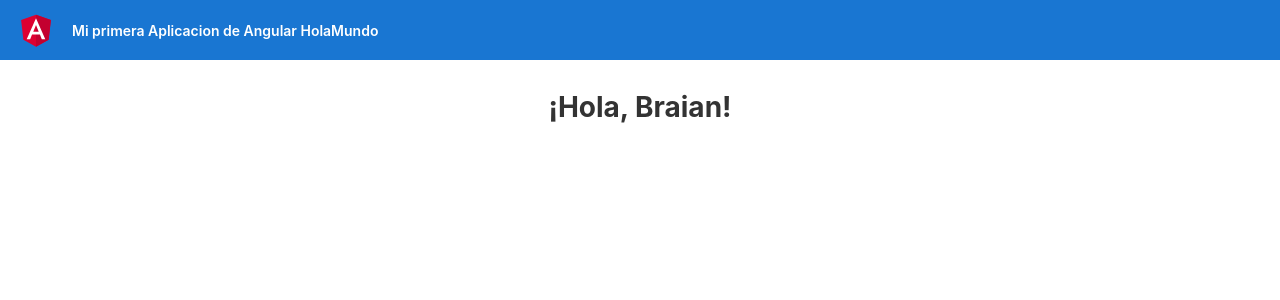
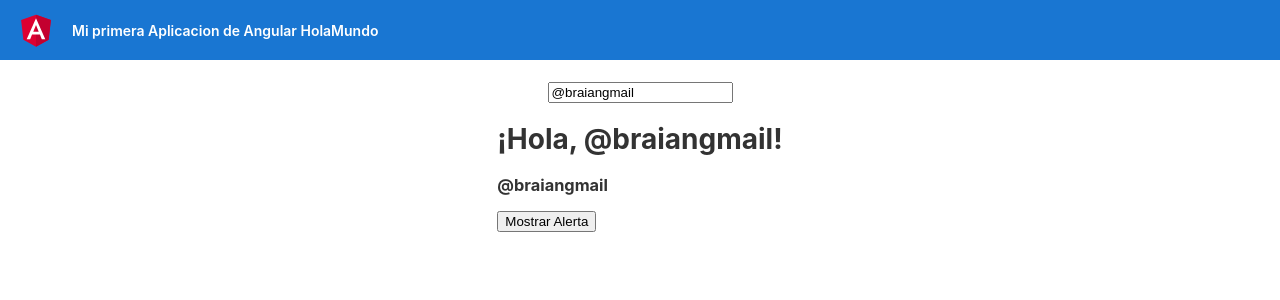
Before and after one commit to BraianTroncoso/bootcamp, an Angular app in the folder angular/HolaMundo/: page / in a window 1280 px wide. Shown: the top 300 px of the page. Built offline with nearby package versions, Linux system fonts and the light colour scheme.

Commit message:
[ADD] Clase 2 Componentes de Angular

```diff
--- a/angular/HolaMundo/src/app/app.component.html
+++ b/angular/HolaMundo/src/app/app.component.html
@@ -315,5 +315,22 @@
 
 
 <div class="content" role="main">
-  <h1>¡Hola, {{ nombre }}!</h1>
+  <!-- <h1>¡Hola, {{ nombre }}!</h1> -->
+  <!-- Input para trabajar con NgModels --> <!-- Bindear, es pasar info de un controlador a vista-->
+  <!-- ctrl+space para ver a que autocompletado puedo acceder-->
+  <!--ngModel es atributo y evento al mismo tiempo, podemos settear la variable desde el controlador,
+  como tambien desde la vista, esto nos permite modificar de ambos "modelos" cambiando el valor de la variable
+  Enviamos informacion y escuchamos informacion para actualizar la variable en cuestion(en este caso usuario)
+-->
+
+  <input type="text" placeholder="Nombre del usuario" [(ngModel)]="usuario">
+  <!--Valor pasando de App component(Componente padre inyecta)-->
+  <app-saludo [nombre]="usuario"></app-saludo>
+
+  <!--Valor tomado literal
+  <app-saludo nombre="pepe"></app-saludo>
+
+  Valor adquirido por default(Busca el valor definido en el componente)
+  <app-saludo ></app-saludo>
+-->
 </div>
--- a/angular/HolaMundo/src/app/app.component.ts
+++ b/angular/HolaMundo/src/app/app.component.ts
@@ -8,5 +8,5 @@ import { Component } from '@angular/core'; // Tenemos el angular core que es de
 })
 export class AppComponent {
   title = 'HolaMundo'; // Variable que se esta exportando a la vista.
-  nombre = 'Braian';
+  usuario = '@braiangmail';
 }
--- a/angular/HolaMundo/src/app/app.module.ts
+++ b/angular/HolaMundo/src/app/app.module.ts
@@ -1,14 +1,17 @@
 import { NgModule } from '@angular/core'; //Se trata de un modulo de angular, basicamente es un decorador con metadatos
 import { BrowserModule } from '@angular/platform-browser'; //Se renderiza se especifica para cargar la app(o modulo) en el navegador
 
-import { AppComponent } from './app.component'; // Importamos nuestro componente principal, en este caso.
+import { AppComponent } from './app.component';
+import { SaludoComponent } from './components/saludo/saludo.component'; // Importamos nuestro componente principal, en este caso.
+import { FormsModule } from '@angular/forms';
 
 @NgModule({ // Estamos declarando el modulo como se tiene que ejecutar a travez del decorador creado, estos serian sus metadatos.
   declarations: [ //Le indicamos que va a tener un AppComponent y que va ser renderizable en nuestra app.
-    AppComponent
+    AppComponent, SaludoComponent
   ],
   imports: [
-    BrowserModule //Importamos el modulo para poder renderizar el navejador y ver la app funcionando.
+    BrowserModule,
+    FormsModule //Importamos el modulo para poder renderizar el navegador y ver la app funcionando.
   ],
   providers: [],
   bootstrap: [AppComponent] //Indicamos cual es el componente que inicia nuestro modulo
--- /dev/null
+++ b/angular/HolaMundo/src/app/components/saludo/saludo.component.html
@@ -0,0 +1,7 @@
+<h1>¡Hola, {{nombre}}!</h1>
+<h3 id="usuario" [innerText]="nombre">
+
+    <!--No indicamos nada en las etiquetas, sino el valor viene definido por la propiedad {{nombre}}-->
+</h3>
+
+<button id="emit-alerta" (click)="alertaSaludo()">Mostrar Alerta</button>
--- /dev/null
+++ b/angular/HolaMundo/src/app/components/saludo/saludo.component.ts
@@ -0,0 +1,29 @@
+import { Component,OnInit,Input, Output} from '@angular/core';
+
+@Component({
+  selector: 'app-saludo',
+  templateUrl: './saludo.component.html',
+  styleUrls: ['./saludo.component.scss']
+})
+export class SaludoComponent implements OnInit {
+
+@Input()  nombre: string = "Anonimo"; //Le estamos pasando el valor literal
+@Output() saludo = new Output;
+/*
+Input: Informacion de componente padre a hijos
+Output: Son eventos que ocurren en el hijo y ejecutan algo en el padre
+*/
+  constructor() {}
+
+  ngOnInit(): void {
+   // Instrucciones previas a la renderizacion del componente
+   console.log("ngOnInit del componente Saludo");
+  }
+
+  /*
+  Ejemplo para gestionar un evento de tipo click en el dom
+  */
+alertaSaludo(): void{
+  alert(`Hola, ${this.nombre}, alerta despachada desde un click de botón`);
+ }
+}
```
Also changed, not shown: angular/HolaMundo/src/app/components/saludo/saludo.component.scss (added), 1 other file (tests, documents, lock files or other folders).
